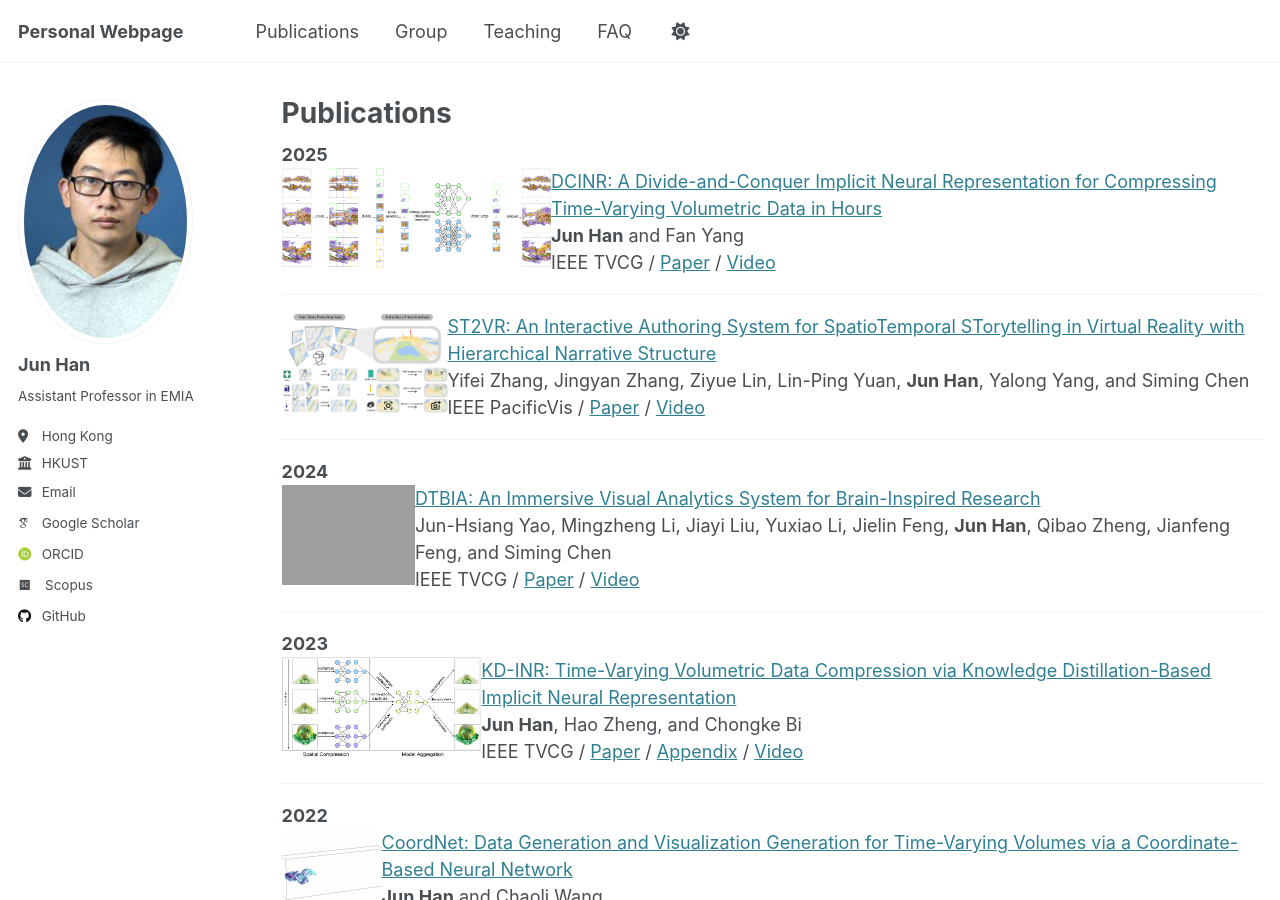
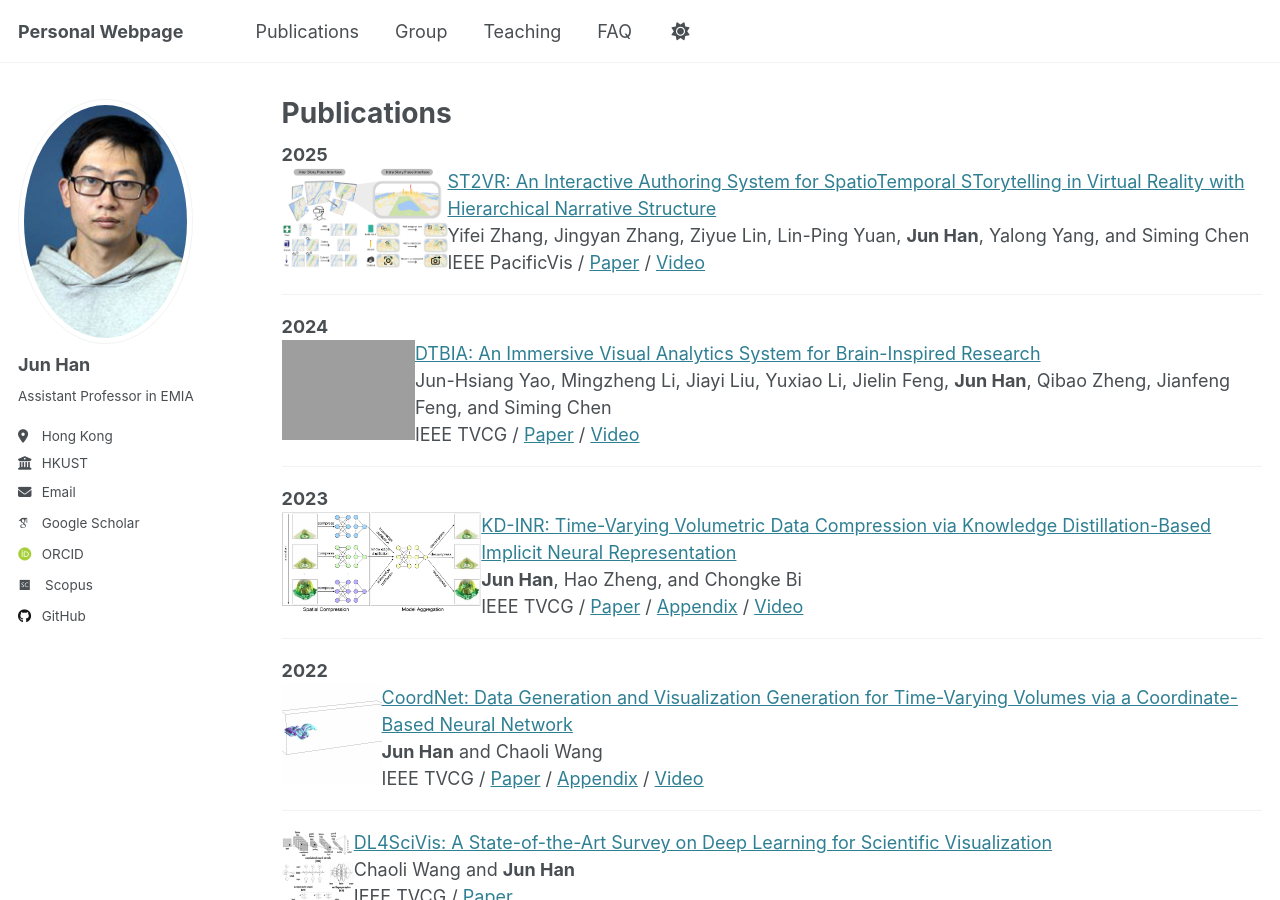
Before and after one commit to stevenhan1991/stevenhan1991.github.io, a Jekyll site: the page built from _pages/publications.md, in a window 1280 px wide and 900 px high. Built offline with Jekyll 4.4.1, drawn with Linux system fonts in a browser that asks for light colours; some web fonts are replaced.

Commit message:
Update publications.md

```diff
--- a/_pages/publications.md
+++ b/_pages/publications.md
@@ -11,23 +11,6 @@ redirect_from:
 <div class="Publications">
 
 <b> 2025 </b>
-<div class="img"><img class="img_responsive" src="http://stevenhan1991.github.io/assets/img/publications/DCINR.jpg" style="border:1px solid black width:200px;height:100px;" alt="spotlight_dl4scivis" align="left">
-</div>
-  <div class="text">
-    <div class="title"><a name="ST2VR" href="http://stevenhan1991.github.io/assets/pdf/DCINR-Paper.pdf">DCINR: A Divide-and-Conquer Implicit Neural Representation for Compressing Time-Varying Volumetric Data in Hours</a>
-    </div>
-    <div class="authors">
-	    <span class="author"><b>Jun Han</b></span>
-	    <span class="author">and Fan Yang</span>
-    </div>
-    <div>
-                  <span class="venue">IEEE TVCG</span> /
-                  <span class="tag"><a href="http://stevenhan1991.github.io/assets/pdf/DCINR-Paper.pdf">Paper</a></span> /
-	           <span class="tag"><a href="http://stevenhan1991.github.io/assets/pdf/DCINR.wmv">Video</a></span>
-    </div>
-  </div>
-
-<hr>
 
 <div class="img"><img class="img_responsive" src="http://stevenhan1991.github.io/assets/img/publications/ST2VR.png" style="border:1px solid black width:200px;height:100px;" alt="spotlight_dl4scivis" align="left">
 </div>
```
